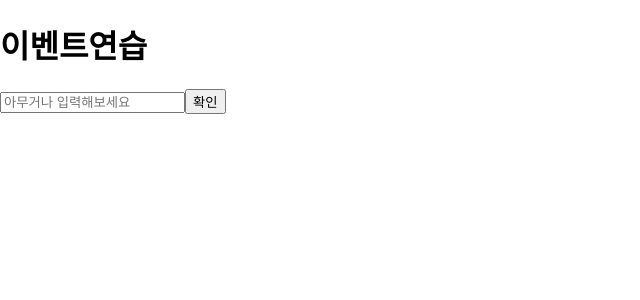
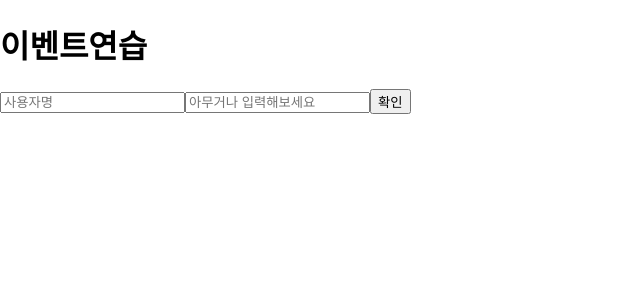
Before and after one commit to graceFor/web_study, a React (Create React App) app: page / in a window 1280 px wide. Shown: the top 300 px of the page, without its empty margins (0-640 px from the left). Built offline with nearby package versions, Linux system fonts and the light colour scheme.

Commit message:
Event Handeling

```diff
--- a/src/ EventPractice.js
+++ b/src/ EventPractice.js
@@ -2,35 +2,47 @@
 
 class EventPractice extends Component {
   state = {
+    username: "",
     message: "",
   };
-  constructor(props) {
-    super(props);
-    this.handleChange = this.handleChange.bind(this);
-    this.handleClick = this.handleClick.bind(this);
-  }
 
-  handleChange(e) {
+  handleChange = (e) => {
     this.setState({
-      message: e.target.value,
+      [e.target.name]: e.target.value,
+      // username: e.target.value,
+      // message : e.target.value
     });
-  }
-  handleClick(e) {
-    alert(this.state.message);
+  };
+  handleClick = () => {
+    alert(this.state.username + " : " + this.state.message);
     this.setState({
+      username: "",
       message: " ",
     });
-  }
+  };
+  handleKeyPress = (e) => {
+    if (e.key === "Enter") {
+      this.handleClick();
+    }
+  };
   render() {
     return (
       <div>
         <h1>이벤트연습</h1>
         <input
           tpye="text"
+          name="username"
+          placeholder="사용자명"
+          value={this.state.username}
+          onChange={this.handleChange}
+        />
+        <input
+          tpye="text"
           name="message"
           placeholder="아무거나 입력해보세요"
           value={this.state.message}
           onChange={this.handleChange}
+          onKeyPress={this.handleKeyPress}
         />
         <button onClick={this.handleClick}>확인</button>
       </div>
```
